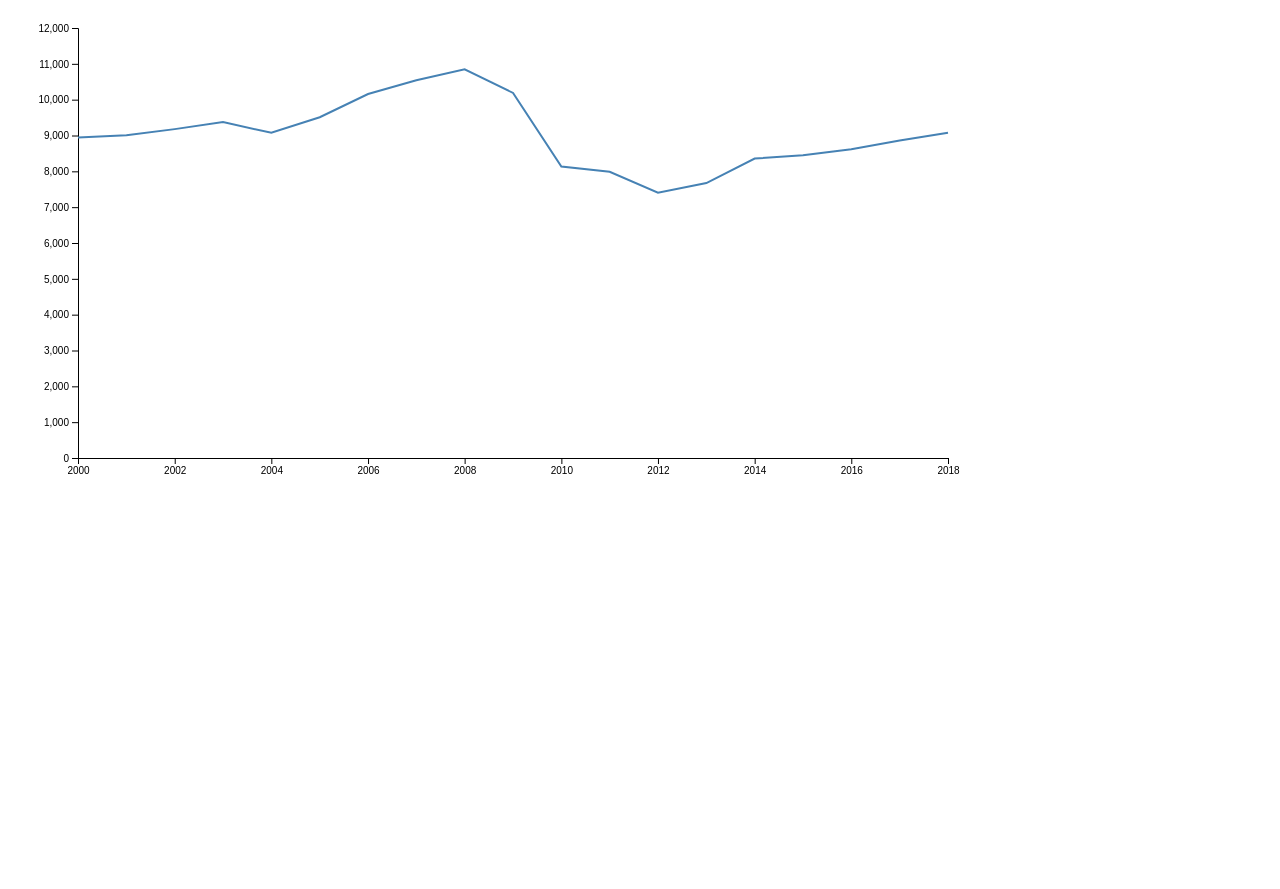
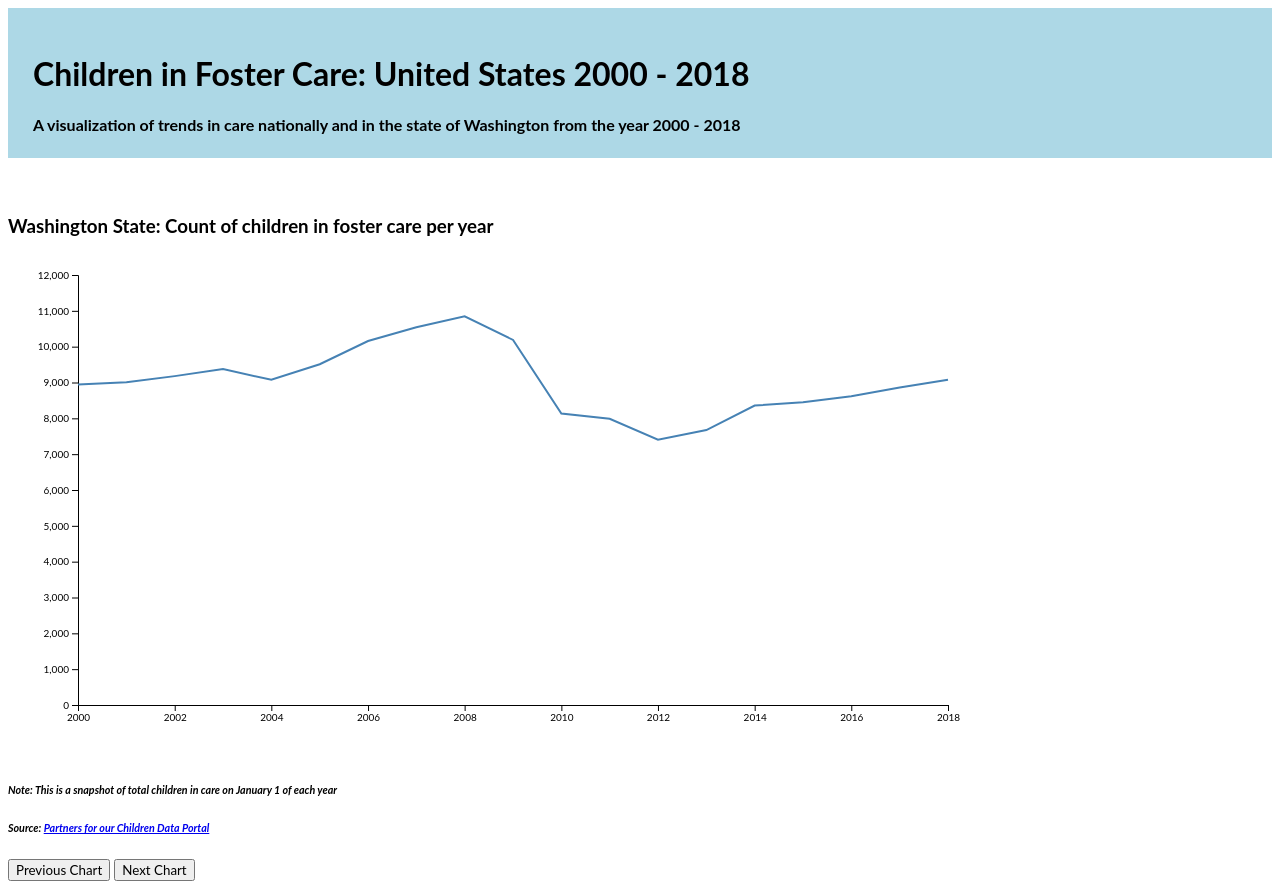
Before and after one commit to jkolter/jkolter.github.io, a plain HTML site: page cs498/scene2.html in a window 1280 px wide. Before the commit the page ends 800 px from the top, so only its background shows below. Drawn offline with nearby package versions, Linux system fonts and the light colour scheme.

Commit message:
add site navigation and text/colors

```diff
--- a/cs498/scene2.html
+++ b/cs498/scene2.html
@@ -6,8 +6,28 @@
 <script src="https://d3js.org/d3.v5.min.js"></script>
 </head>
 <body>
-<!-- Create a div where the graph will take place -->
+<style>
+    * {
+      font-family: lato;
+    }
+.header {
+  background-color: #ADD8E6;
+  #color: #ADD8E6;
+  height: 100px;
+  padding: 25px;
+}
+</style>
+<div class="header">
+<h1> Children in Foster Care: United States 2000 - 2018 </h1>
+<h4> A visualization of trends in care nationally and in the state of Washington from the year 2000 - 2018</h4>
+</div><br/><br/>
+<h3> Washington State: Count of children in foster care per year</h3>
 <div id="viz"></div>
+<h6><i> Note: This is a snapshot of total children in care on January 1 of each year</i></h6>
+<h6><i> Source: <a href="http://pocdata.org/">Partners for our Children Data Portal<a></i></h6>
+
+<button type="button" onclick="window.location.href='scene1.html'">Previous Chart</button>
+<button type="button" onclick="window.location.href='scene3.html'">Next Chart</button>
 <script>
 
 // set the dimensions and margins of the graph
```
Also changed, not shown: cs498/index.html (+18 -1 lines), cs498/scene1.html (+20 -1 lines), cs498/scene3.html (+20 -1 lines).
